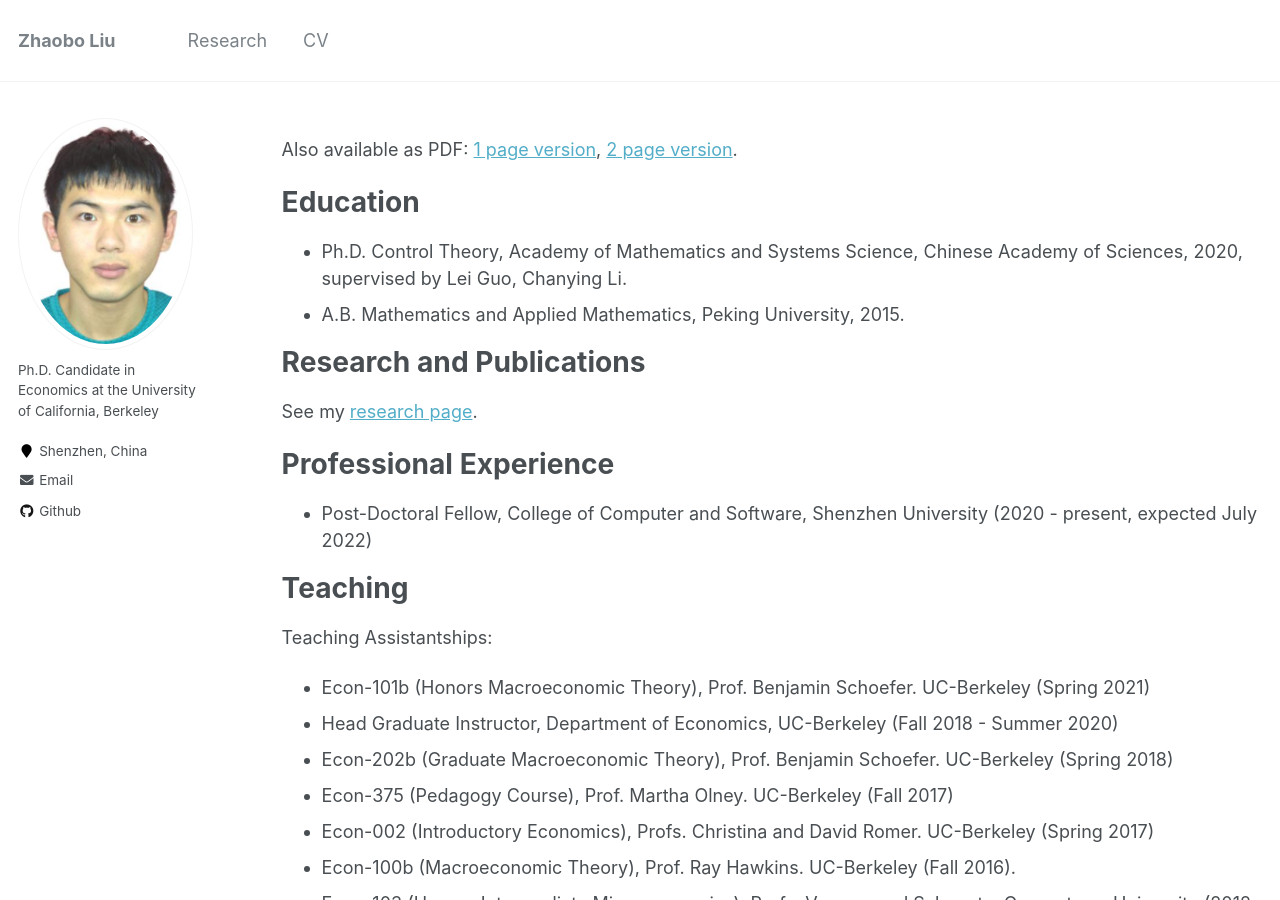
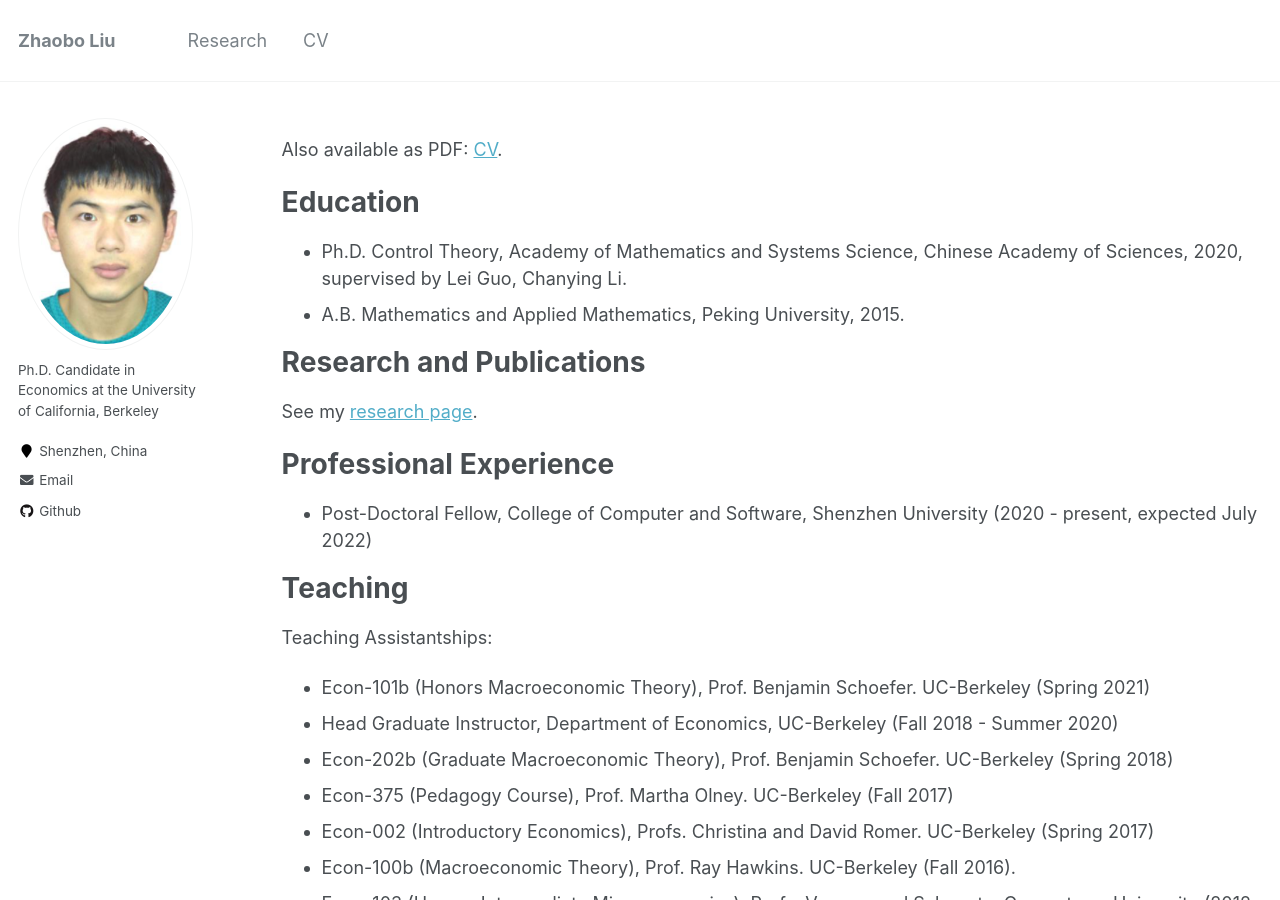
Before and after one commit to ZBLSIGMA/ZBLSIGMA.github.io, a Jekyll site: the page built from _pages/cv.md, in a window 1280 px wide and 900 px high. Built offline with Jekyll 4.4.1, drawn with Linux system fonts in a browser that asks for light colours.

Commit message:
Update cv.md

```diff
--- a/_pages/cv.md
+++ b/_pages/cv.md
@@ -9,7 +9,7 @@ redirect_from:
 
 {% include base_path %}
 
-Also available as PDF: [1 page version](http://prestonmui.github.io/files/mui_cv_1page.pdf), [2 page version](http://prestonmui.github.io/files/mui_cv.pdf).
+Also available as PDF: [CV](http://zblsigma.github.io/files/cv1.pdf).
 
 Education
 ======
```
